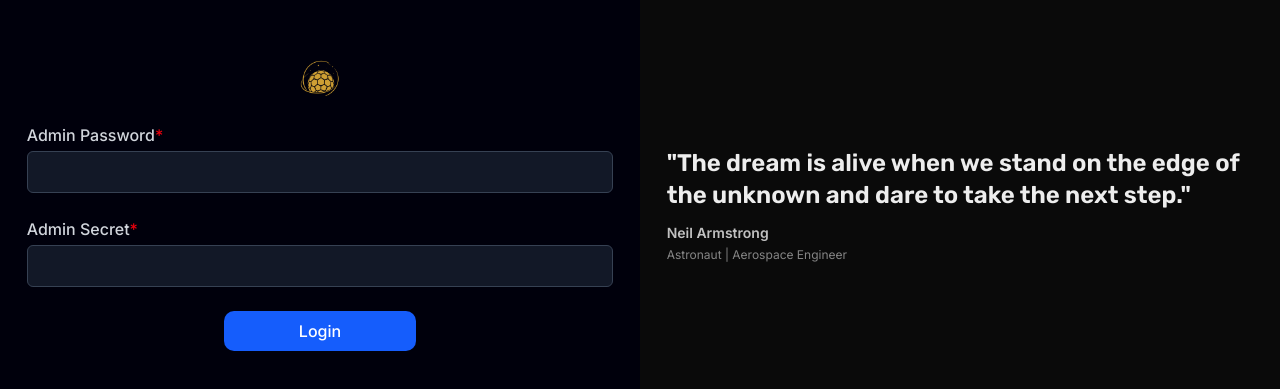
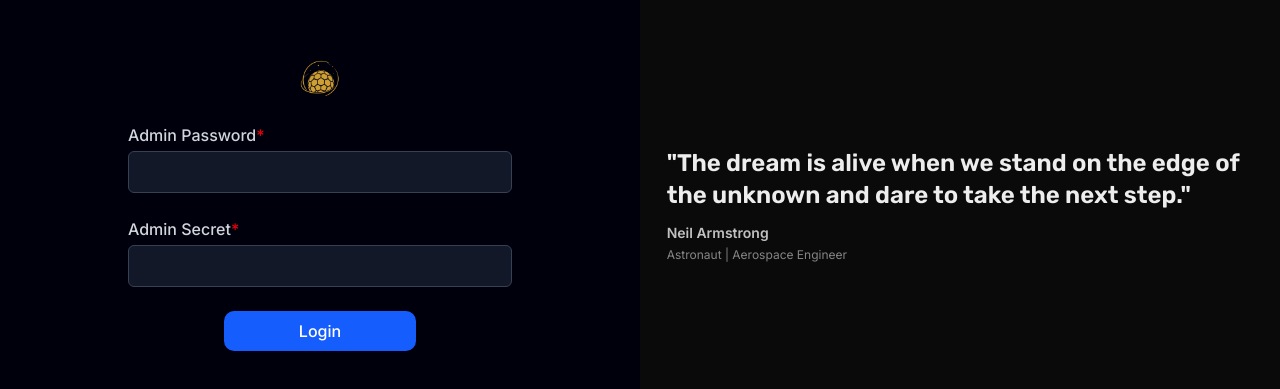
Before and after one commit to 221fa04732/WardStone, a Next.js app: page /admin/login in a window 1280 px wide. Shown: the part 195-584 px from the top of the page. Built offline with nearby package versions, Linux system fonts and the light colour scheme.

Commit message:
make some css change

```diff
--- a/app/admin/login/page.tsx
+++ b/app/admin/login/page.tsx
@@ -43,11 +43,11 @@ export default function AdminLogin(){
         <div className="flex justify-center items-center">
             <div className="w-11/12 flex flex-col justify-center items-center gap-6">
                 <Image src={'/icon.png'} alt="icon" width={100} height={100} className="md:max-h-10 md:max-w-10 max-h-6 max-w-6"/>
-                <label className="w-full text-gray-300">
+                <label className="w-full max-w-96 text-gray-300">
                     <span className="block mb-1 font-medium">Admin Password<span className="text-red-600">*</span></span>
                     <input type="password" name="password" value={password} required className="w-full p-2 bg-gray-800/60 text-gray-200 border border-gray-700 rounded-sm focus:outline-none focus:ring-1 focus:ring-blue-500 placeholder-gray-400" onChange={(e)=>{setPassword(e.target.value)}}/>
                 </label>
-                <label className="w-full text-gray-300">
+                <label className="w-full max-w-96 text-gray-300">
                     <span className="block mb-1 font-medium">Admin Secret<span className="text-red-600">*</span></span>
                     <input type="password" name="secret" value={secret} required className="w-full p-2 bg-gray-800/60 text-gray-200 border border-gray-700 rounded-sm focus:outline-none focus:ring-1 focus:ring-blue-500 placeholder-gray-400" onChange={(e)=>{setSecret(e.target.value)}}/>
                 </label>
```
